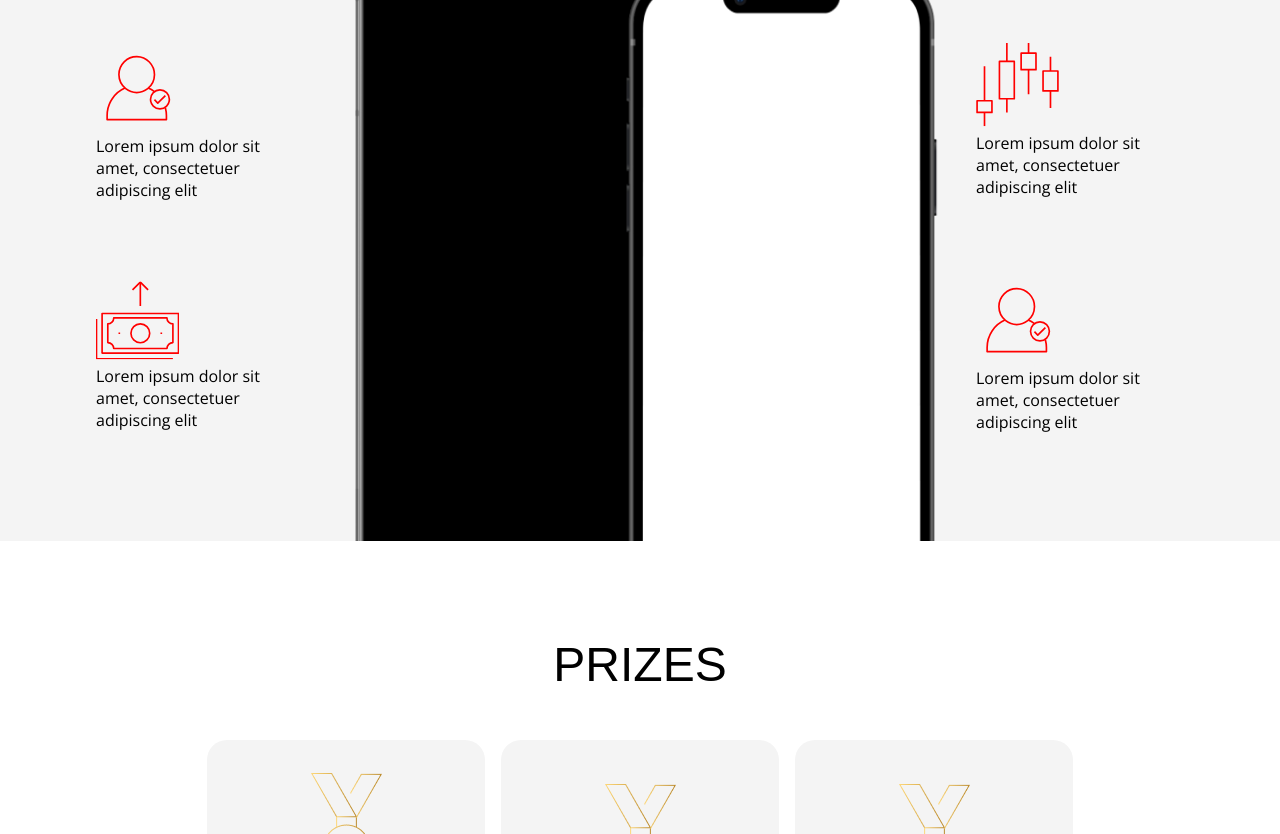
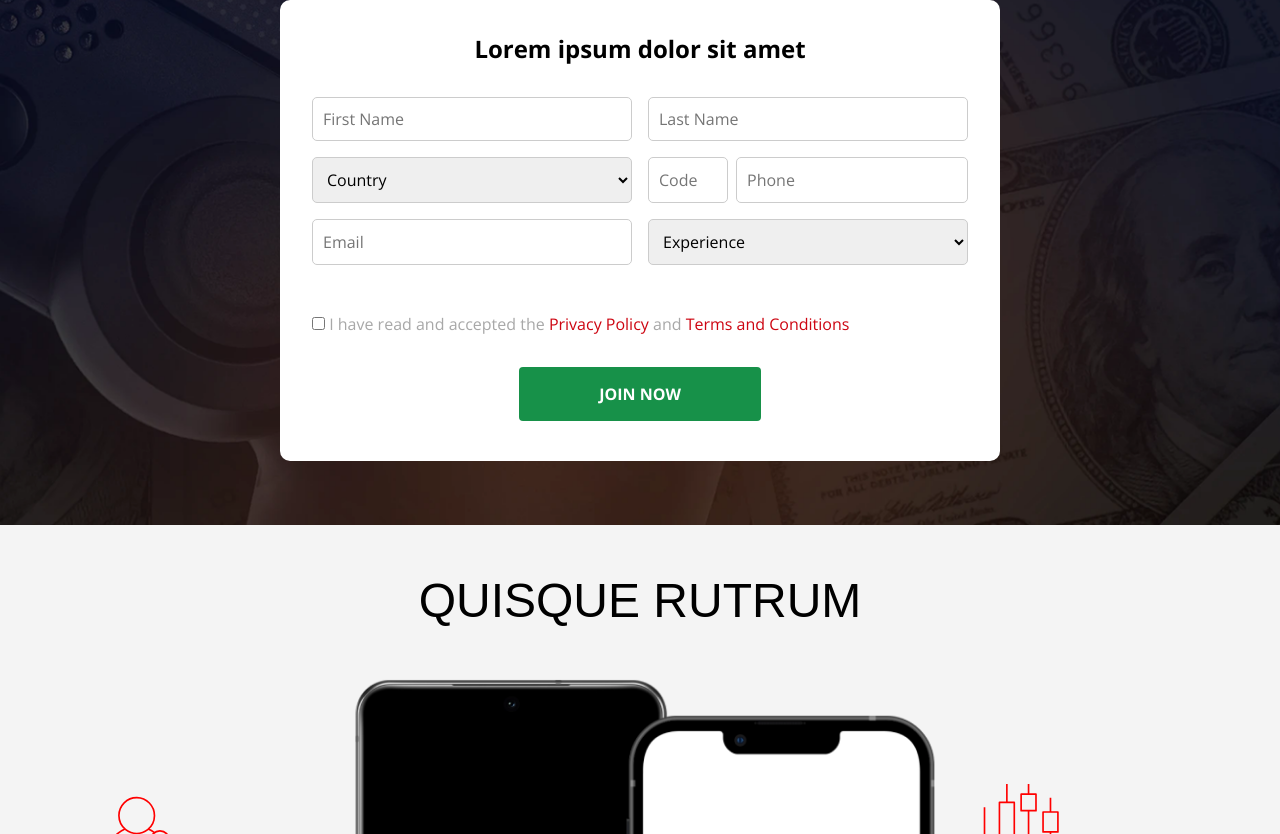
Before and after one commit to wardulinskao/hmf-project, a website built with webpack: page src/template.html in a window 1280 px wide. Shown: the part 407-1241 px from the top of the page. Built offline with nearby package versions, Linux system fonts and the light colour scheme; a web font is replaced by a local one.

Commit message:
feat: add hero section

```diff
--- /dev/null
+++ b/src/js/mobileMenu.js
@@ -0,0 +1,15 @@
+export function initMobileMenu() {
+  const hamburger = document.getElementById("mobile-menu-open");
+  const closeButton = document.getElementById("mobile-menu-close");
+  const header = document.getElementById("mobile-menu");
+
+  if (!hamburger || !closeButton || !header) return;
+
+  function toggleMenu() {
+    const isVisible = header.classList.toggle("header__mobile--visible");
+    hamburger.setAttribute("aria-expanded", isVisible.toString());
+  }
+
+  hamburger.addEventListener("click", toggleMenu);
+  closeButton.addEventListener("click", toggleMenu);
+}
--- /dev/null
+++ b/src/js/register.js
@@ -0,0 +1,51 @@
+const countryCodes = {
+  US: "+1",
+  UK: "+44",
+  IN: "+91",
+};
+
+export function setupPhonePrefill() {
+  const countrySelect = document.getElementById("country");
+  const phoneInput = document.getElementById("code");
+
+  if (!countrySelect || !phoneInput) return;
+
+  countrySelect.addEventListener("change", () => {
+    const selected = countrySelect.value;
+
+    const code = countryCodes[selected];
+    if (code) {
+      phoneInput.value = code;
+    }
+  });
+}
+
+function isValidEmail(email) {
+  const emailPattern = /^[^\s@]+@[^\s@]+\.[^\s@]+$/;
+  return emailPattern.test(email);
+}
+
+export function initRegisterForm() {
+  const form = document.getElementById("registerForm");
+  const emailInput = document.getElementById("email");
+  const emailError = document.getElementById("error");
+
+  if (!form || !emailInput || !emailError) return;
+
+  setupPhonePrefill();
+
+  form.addEventListener("submit", (e) => {
+    e.preventDefault();
+
+    const email = emailInput.value.trim();
+
+    if (!isValidEmail(email)) {
+      emailError.textContent = "Please enter a valid email address.";
+      return;
+    } else {
+      emailError.textContent = "";
+    }
+
+    alert("Successfully registered!");
+  });
+}
--- /dev/null
+++ b/src/sass/_hero.scss
@@ -0,0 +1,128 @@
+@use 'variables';
+
+.hero {
+  display: flex;
+  align-items: center;
+  justify-content: center;
+  flex-direction: column;
+  background-image: url('../assets/background.png');
+  background-repeat: no-repeat;
+  background-size: cover;
+  background-position: center;
+  padding: 4rem;
+}
+
+.hero__header {
+  font-size: 4.5rem;
+  color: white;
+  text-align: center;
+  text-transform: uppercase;
+  font-family: "Sofia Sans Condensed", sans-serif;
+  line-height: 4rem;
+  margin-bottom: 1.5rem;
+}
+
+.header__gradient {
+  display: block;
+  background: variables.$gradient;
+  background-clip: text;
+  -webkit-background-clip: text;
+  -webkit-text-fill-color: transparent;
+}
+
+.hero__form {
+  background-color: white;
+  border-radius: 10px;
+  padding: 2rem;
+  display: flex;
+  flex-direction: column;
+  justify-content: center;
+  align-items: center;
+  max-width: 720px;
+}
+
+.form__title {
+  margin-bottom: 2rem;
+  font-size: 1.5rem;
+}
+
+.form__button {
+  background-color: variables.$color-green;
+  padding: 1rem 5rem;
+  border: none;
+  outline: none;
+  border-radius: 4px;
+  text-transform: uppercase;
+  color: white;
+  font-size: 1rem;
+  font-weight: 700;
+  margin-top: 2rem;
+  margin-bottom: 0.5rem;
+}
+
+.form__button:hover {
+  background-color: variables.$color-green-hover;
+}
+
+.form__row {
+  gap: 1rem;
+  margin-bottom: 1rem;
+  width: 100%;
+  display: grid;
+  grid-template-columns: repeat(1, 1fr);
+}
+
+.form__phone {
+  display: flex;
+  gap: 0.5rem;
+  flex-direction: column;
+
+}
+
+.form__code {
+  max-width: 80px;
+}
+
+.form__error {
+  text-align: left;
+  align-self: flex-start;
+  min-height: 1rem;
+  color: variables.$color-red;
+}
+
+.form__row input,
+.form__row select {
+  flex: 1;
+  padding: 10px;
+  font-size: 1rem;
+  border: 1px solid #ccc;
+  border-radius: 5px;
+  font-family: inherit;
+}
+
+.form__footer {
+  align-self: flex-start;
+  color: variables.$text-color-gray;
+  margin-top: 1rem;
+}
+
+.form__footer a {
+  color: variables.$color-red;
+  text-decoration: none;
+}
+
+@media (min-width: variables.$breakpoint-sm) {
+  .form__phone {
+    flex-direction: row;
+  }
+}
+
+@media (min-width: variables.$breakpoint-md) {
+  .form__row {
+    grid-template-columns: repeat(2, 1fr);
+  }
+
+  .hero__form {
+    width: 100%;
+  }
+}
--- a/src/sass/_leaderboard.scss
+++ b/src/sass/_leaderboard.scss
@@ -54,7 +54,7 @@
   top: 12px;
   right: -45px;
   width: 170px;
-  background: linear-gradient(90deg, #FCD678 0%, #FCD678 0.01%, #BC8C2F 100%);
+  background: variables.$gradient;
   color: white;
   text-align: center;
   transform: rotate(45deg);
@@ -64,7 +64,7 @@
 }
 
 .winner__title {
-  background: linear-gradient(90deg, #FCD678 0%, #FCD678 0.01%, #BC8C2F 100%);
+  background: variables.$gradient;
   background-clip: text;
   -webkit-background-clip: text;
   -webkit-text-fill-color: transparent;
--- a/src/sass/_variables.scss
+++ b/src/sass/_variables.scss
@@ -11,3 +11,4 @@ $color-green-hover: rgb(11, 116, 55);
 $color-border-gray: #5a5a5a;
 $color-background-black: #161616;
 $color-background-white: #F4F4F4;
+$gradient: linear-gradient(90deg, #FCD678 0%, #FCD678 0.01%, #BC8C2F 100%);
--- a/src/sass/main.scss
+++ b/src/sass/main.scss
@@ -1,5 +1,6 @@
 @use 'base';
 @use 'header';
+@use 'hero';
 @use 'features';
 @use 'prizes';
 @use 'leaderboard';
--- a/src/script.js
+++ b/src/script.js
@@ -1,15 +1,8 @@
 import "./sass/main.scss";
+import { initMobileMenu } from "./js/mobileMenu";
+import { initRegisterForm } from "./js/register";
 
-document.addEventListener("DOMContentLoaded", function () {
-  const hamburger = document.getElementById("mobile-menu-open");
-  const closeButton = document.getElementById("mobile-menu-close");
-  const header = document.getElementById("mobile-menu");
-
-  function toggleMenu() {
-    const isVisible = header.classList.toggle("header__mobile--visible");
-    hamburger.setAttribute("aria-expanded", isVisible.toString());
-  }
-
-  hamburger.addEventListener("click", toggleMenu);
-  closeButton.addEventListener("click", toggleMenu);
+document.addEventListener("DOMContentLoaded", () => {
+  initMobileMenu();
+  initRegisterForm();
 });
--- a/src/template.html
+++ b/src/template.html
@@ -82,6 +82,54 @@
     </div>
   </header>
   <main>
+    <section class="hero">
+      <h1 class="hero__header"><span class="header__gradient">Lorem ipsum dolor</span>
+        <span>sit amet tosik </span>
+      </h1>
+      <form class="hero__form" id="registerForm">
+        <h3 class="form__title">Lorem ipsum dolor sit amet</h3>
+
+        <div class="form__row">
+          <input type="text" placeholder="First Name" id="firstName">
+          <input type="text" placeholder="Last Name" id="lastName">
+        </div>
+
+        <div class="form__row">
+          <select id="country">
+            <option value="" selected disabled>Country</option>
+            <option value="US">United States</option>
+            <option value="UK">United Kingdom</option>
+            <option value="IN">India</option>
+          </select>
+          <div class="form__phone">
+            <input class="form__code" type="text" placeholder="Code" id="code" readonly>
+            <input type="text" placeholder="Phone" id="phone">
+          </div>
+        </div>
+
+        <div class="form__row">
+          <input type="text" placeholder="Email" id="email">
+          <select id="experience">
+            <option value="" selected disabled>Experience</option>
+            <option value="junior">Junior</option>
+            <option value="mid">Mid-Level</option>
+            <option value="senior">Senior</option>
+          </select>
+        </div>
+
+        <p id="error" class="form__error"></p>
+
+        <div class="form__footer">
+          <input type="checkbox" id="terms">
+          <label for="terms">I have read and accepted the
+            <a href="#">Privacy Policy</a> and
+            <a href="#">Terms and Conditions</a>
+          </label>
+        </div>
+        <button class="form__button" type="submit" id="registerBtn">Join Now</button>
+      </form>
+    </section>
+
     <section class="features">
       <h2 class="features__title">Quisque rutrum</h2>
       <div class="features__container">
```
Also changed, not shown: src/assets/background.png (added).
